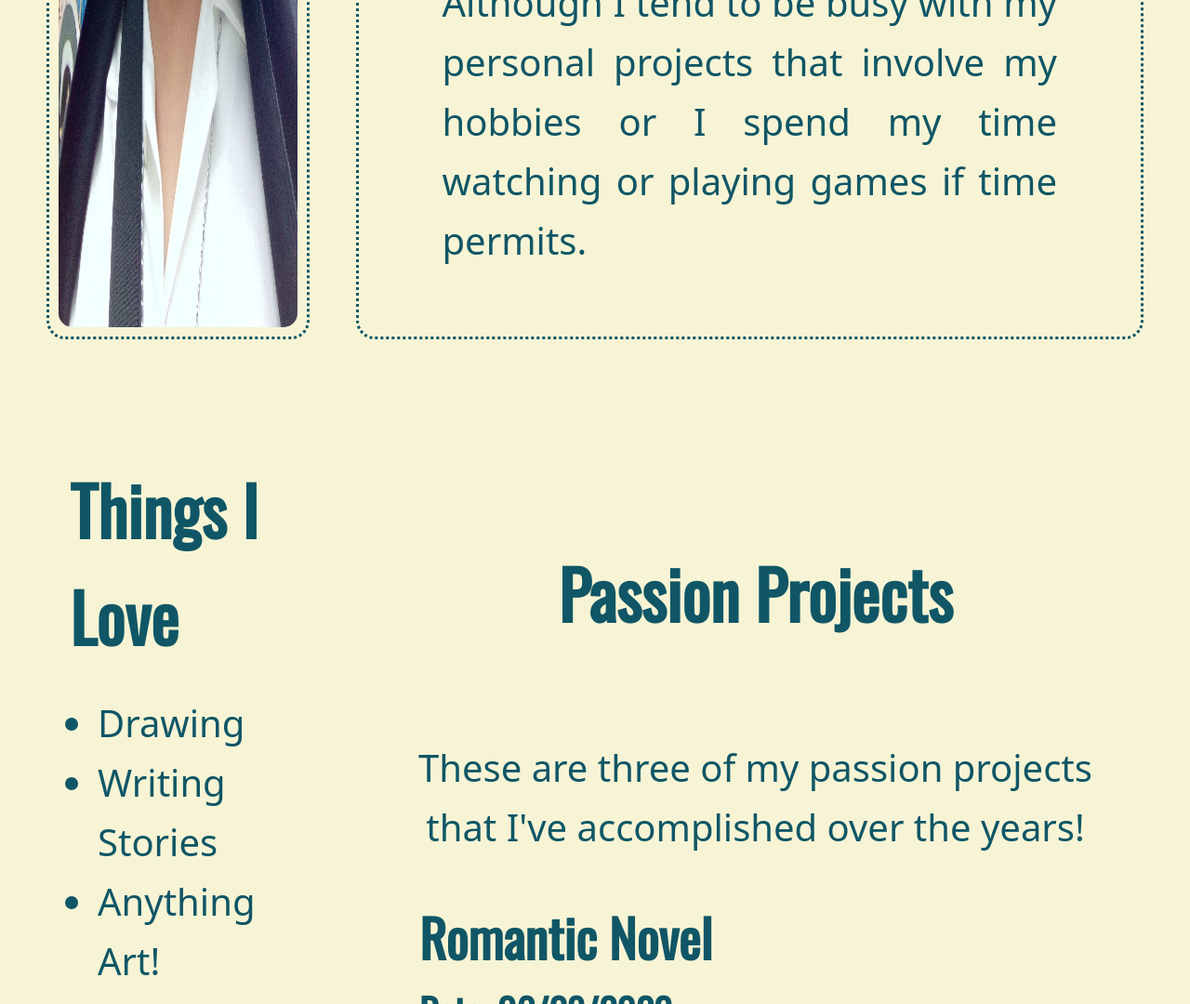
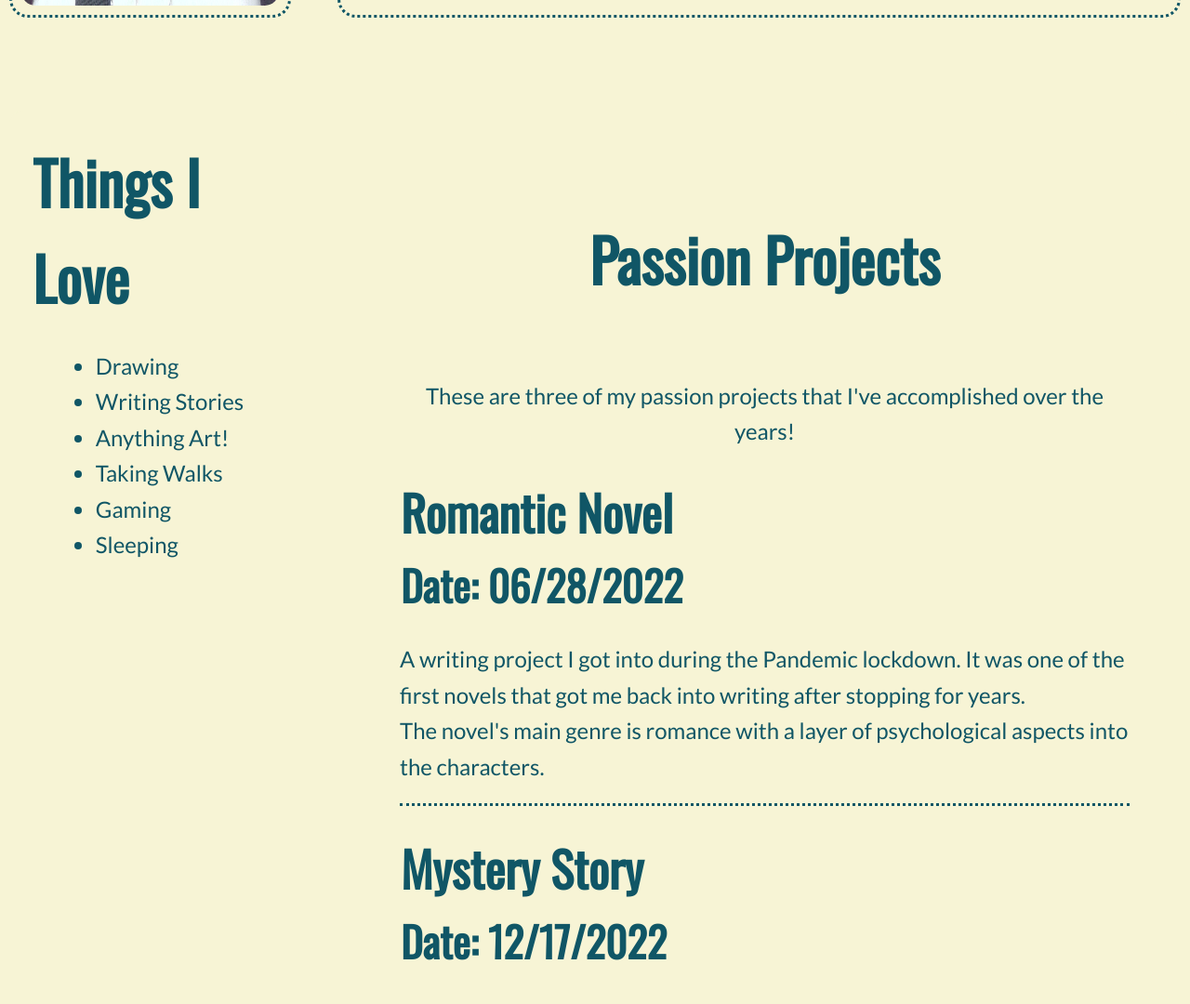
Before and after one commit to naomi-garbosa/Getting-To-Know-Me, a plain HTML site: page index.html in a window 1280 px wide. Shown: the part 1720-2800 px from the top of the page at 93% size. Drawn offline with nearby package versions, Linux system fonts and the light colour scheme.

Commit message:
Update style.css

```diff
--- a/css/style.css
+++ b/css/style.css
@@ -5,7 +5,7 @@
 }
 
 body {
-	margin: 0px 50px 50px 50px;
+	margin: 0px 10px 10px 10px;
 	line-height: 1.6;
 	background-color: #F7F4D5;
 }
@@ -39,34 +39,34 @@ h1 {
 	color: #105666;
 	font-family: Oswald, sans-serif;
 	font-weight: bolder;
-	font-size: 8rem;
+	font-size: 5rem;
 }
 
 h2 {
 	color: #105666;
 	font-family: Oswald, sans-serif;
 	font-weight: bold;
-	font-size: 4.5rem;
+	font-size: 4rem;
 }
 
 h3 {
 	color: #105666;
 	font-family: Oswald, sans-serif;
 	font-weight: bold;
-	font-size: 3.5rem;
+	font-size: 3.25rem;
 }
 
 h4 {
 	color: #105666;
 	font-family: Oswald, sans-serif;
 	font-weight: bold;
-	font-size: 2.5rem;
+	font-size: 2.80rem;
 }
 
 li, p {
 	color: #105666;
-	font-family: Noto Sans, Tahoma, sans-serif;
-	font-size: 2.5rem;
+	font-family: Lato, Tahoma, sans-serif;
+	font-size: 1.5rem;
 }
 
 #larger {
```
